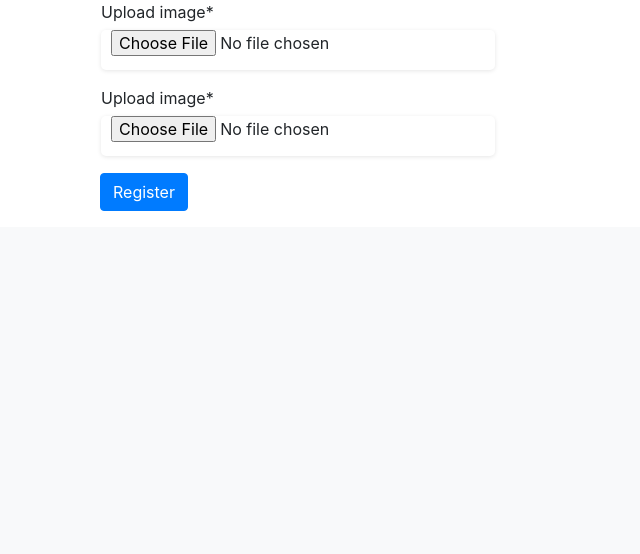
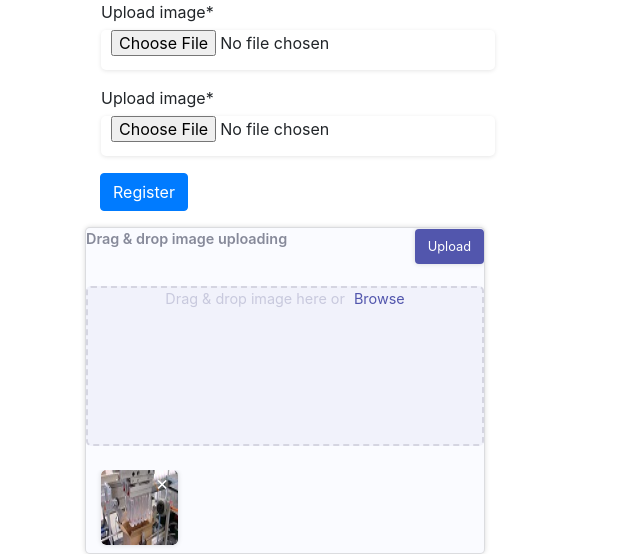
Before and after one commit to npallika/APOLINK, a Django app: page /Products/RegisterProduct/ in a window 1280 px wide. Shown: the part 1058-1612 px from the top of the page, without its empty margins (0-640 px from the left). Before the commit the page ends 1269 px from the top, so only its background shows below. Run offline with Django 3.2, Linux system fonts and the light colour scheme; the visitor is signed in with stand-in values (Sample User, id 1); data that the repository does not hold is empty; some libraries are stand-ins or nearby versions.

Commit message:
image preview: added drag and drop part just to try including js

```diff
--- /dev/null
+++ b/APOLINK-final/APOLINK2023/Products/Static/Products/products.css
@@ -0,0 +1,211 @@
+ .child-template .card {
+    width:400px;
+    height: auto;
+    padding: 15 px;
+    box-shadow: 0 0 5px rgba(0,0,0,0.15);
+    border-radius: 5px;
+    overflow: hidden;
+    background: #fafbff;
+
+  }
+
+ .child-template .card .top {
+    display: flex;
+    justify-content: space-between;
+    align-items: center;
+    width: 100%;
+  }
+
+ .child-template .card .top p {
+    font-size: 0.9rem;
+    font-weight: 600;
+    color: #878a9a
+  }
+ .child-template .card .top button{
+    outline: 0;
+    border: 0;
+    background: #5256ad;
+    color:#fff;
+    border-radius : 4px;
+    transition: 0.3s;
+    cursor: pointer;
+    font-weight: 400;
+    box-shadow: 0 0 5px rgba(0, 0, 0, 0.15);
+    font-size: 0.8rem;
+    padding: 8px 13px;
+  }
+
+ .child-template .card button:hover {
+    opacity: 0.8;
+  }
+
+ .child-template .card button:active {
+    transform: translateY(5px);
+  }
+
+ .child-template form{
+    width: 100%;
+    height: 160px;
+    border-radius: 5px;
+    border: 2px dashed #d5d5e1;
+    color: #c8c9dd;
+    font-size: 0.9rem;
+    position: relative;
+    background: #dfe3f259;
+    display: flex;
+    justify-content: center;
+    user-select: none;
+    margin-top:20px;
+
+  }
+
+ .child-template form .select{
+    color: #5256ad;
+    margin-left: 7px;
+    cursor: pointer;
+  }
+
+ .child-template form input {
+    display: none;
+  }
+
+.child-template form .select{
+  color: #5256ad;
+  margin-left: 7px;
+  cursor:pointer;
+
+}
+.child-template form input{
+  display: none;
+}
+.child-template form .dragover{
+  border-style: solid;
+  font-size: 2rem;
+  color: #c8c9dd;
+  font-weight: 600;
+  background:rgba(0, 0, 0, 0.34) ;
+}
+.child-template .container{
+  width: 100%;
+  display: flex;
+  justify-content: flex-start;
+  align-items: flex-start;
+  flex-wrap: wrap;
+  position: relative;
+  margin-top: 20px;
+  max-height: 300px;
+  overflow-y:auto;
+}
+.child-template .container .image{
+  height: 85px;
+  width: 85px;
+  border-radius: 5px;
+  box-shadow: 0 0 5px rgba(0, 0, 0, 0.15);
+  overflow: hidden;
+  position: relative;
+  margin-bottom: 7px;
+  margin-right: 7px;
+}
+.child-template .image:nth-child(4n){
+  margin-right: 0;
+}
+
+.child-template .container .image img{
+  height:100%;
+  width: 100%;
+}
+.child-template .container .image span{
+  position: absolute;
+  top:-4px;
+  right: 5px;
+  cursor: pointer;
+  font-size: 22px;
+  color: #fff;
+}
+.child-template .container .image span:hover{
+  opacity:0.8;
+}
+
+
+  /*ADDED:*/
+ .child-template .card .drag-area {
+    width: 100%;
+    height: 160px;
+    border-radius: 5px;
+    border: 2px dashed #d5d5e1;
+    color: #c8c9dd;
+    font-size: 0.9rem;
+    font-weight: 500;
+    position: relative;
+    background: #dfe3f259;
+    display: flex;
+    justify-content: center;
+    align-items: center;
+    user-select: none;
+    -webkit-user-select: none;
+    margin-top: 10px;
+  }
+
+.child-template .card .drag-area .visible {
+    font-size: 18px;
+  }
+.child-template .card .select {
+      color: #5256ad;
+    margin-left: 5px;
+    cursor: pointer;
+    transition: 0.4s;
+  }
+
+.child-template .card .select:hover {
+    opacity: 0.6;
+  }
+
+.child-template .card .container {
+    width: 100%;
+    height: auto;
+    display: flex;
+    justify-content: flex-start;
+    align-items: flex-start;
+    flex-wrap: wrap;
+    max-height: 200px;
+    overflow-y: auto;
+    margin-top: 10px;
+  }
+
+.child-template .card .container .image {
+    width: calc(26% - 19px);
+    margin-right: 15px;
+    height: 75px;
+    position: relative;
+    margin-bottom: 8px;
+  }
+
+.child-template .card .container .image img {
+    width: 100%;
+    height: 100%;
+    border-radius: 5px;
+  }
+
+.child-template .card .container .image span {
+    position: absolute;
+    top: -2px;
+    right: 9px;
+    font-size: 20px;
+    cursor: pointer;
+  }
+
+  /* dragover class will used in drag and drop system */
+.child-template .card .drag-area.dragover {
+	background: rgba(0, 0, 0, 0.4);
+}
+
+.child-template .card .drag-area.dragover .on-drop {
+	display: inline;
+	font-size: 28px;
+}
+
+.child-template .card input,
+.card .drag-area .on-drop,
+.card .drag-area.dragover .visible {
+	display: none;
+}
--- a/APOLINK-final/APOLINK2023/Products/Templates/Products/sellRent_form.html
+++ b/APOLINK-final/APOLINK2023/Products/Templates/Products/sellRent_form.html
@@ -2,16 +2,22 @@
 {% block title %}Sell or Rent{% endblock %}
 {% load crispy_forms_tags %}
 {% block body_block %}
+{%load static%}
+<!DOCTYPE html>
+<html>
+
+<head>
+  <link rel="stylesheet" href= "{%static 'Products/products.css' %}">
+</head>
 
 <body>
-
-
     <div class="container">
       <h1>Register New Product</h1>
       <form method = "POST" enctype="multipart/form-data">
         {{ sellRentForm | crispy }}
         {{ ProductPhotosForm.media }}
         {{ formset.management_form }}
+
 
         {% for form in formset %}
         <table>
@@ -46,6 +52,30 @@
       </form>
     </div>
 
+    <!--PREVIEW OF IMAGES UPLOADED-->
+  <div class="child-template">
+    <div class='card'>
+      <div class='top'>
+          <p>Drag & drop image uploading</p>
+          <button type="button">Upload</button>
+      </div>
+      <form action="{%url 'Products:sellRent'%} " method="post" class="dragover" enctype="multipart/form-data">
+          <span class= "inner"> Drag & drop image here or <span class="select">Browse</span></span>
+
+          <input name="file" type ="file" class="file" multiple/>
+      </form>
+      <div class="container">
+          <div class="image">
+              <img src="{%static 'Products/CasePacker_gX59GMp.jpg' %}" alt="image">
+              <span>&times;</span>
+          </div>
+      </div>
+
+    </div>
+
+  </div>
+
+
     <script>
       $(document).ready(function() {
               $("#additemsbutton").on('click',function(event) {
@@ -56,12 +86,12 @@
 
       //JAVA-SCRIPT : avoid user upload wrong files before pressing submit
 
-      //JAVA-SCRIPT : upload image label when you put an image
+      //JAVA-SCRIPT : upload image preview when you put an image
 
 
     </script>
 
 
 </body>
-
+</html>
 {% endblock %}
--- a/APOLINK-final/APOLINK2023/Products/forms.py
+++ b/APOLINK-final/APOLINK2023/Products/forms.py
@@ -27,7 +27,7 @@ class SellRentForm(forms.ModelForm):
 
 
 class ProductPhotosForm(forms.ModelForm):
-    photo=forms.ImageField(label='Upload image', validators=[FileExtensionValidator(['jpg', 'jpeg', 'png', 'gif']), validate_image_file_extension], error_messages={'invalid_image': 'Only .jpg, .jpeg, and .png files are allowed.'}) #change FileField
+    photo=forms.ImageField(label='Upload image', validators=[FileExtensionValidator(['jpg', 'jpeg', 'png', 'gif']), validate_image_file_extension], error_messages={'invalid_image': 'Only .jpg, .jpeg, and .png files are allowed.'}) #changed from FileField
     class Meta:
         model = ProductPhotos
         fields = ['photo']
--- a/APOLINK-final/APOLINK2023/Products/views.py
+++ b/APOLINK-final/APOLINK2023/Products/views.py
@@ -103,7 +103,7 @@ def sell_rent(request):
 
     if request.method == 'POST':
         sellRentForm = SellRentForm(request.POST)
-        formset = PhotoFormSet(request.POST, request.FILES, prefix="photos") #mandatory passing FILES
+        formset = PhotoFormSet(request.POST, request.FILES, prefix="photos") #mandatory passing request.FILES
         if sellRentForm.is_valid() and formset.is_valid():
             publish=sellRentForm.save(commit=False)
             publish.user= request.user #save a new Product associated with the user logged - in (foreign key)
```
Also changed, not shown: APOLINK-final/APOLINK2023/APOLINK2022/settings.py (+4 -3 lines), APOLINK-final/APOLINK2023/Products/Templates/Products/update_product.html (+13 -8 lines), APOLINK-final/APOLINK2023/Products/Static/Products/CasePacker_gX59GMp.jpg (added).
